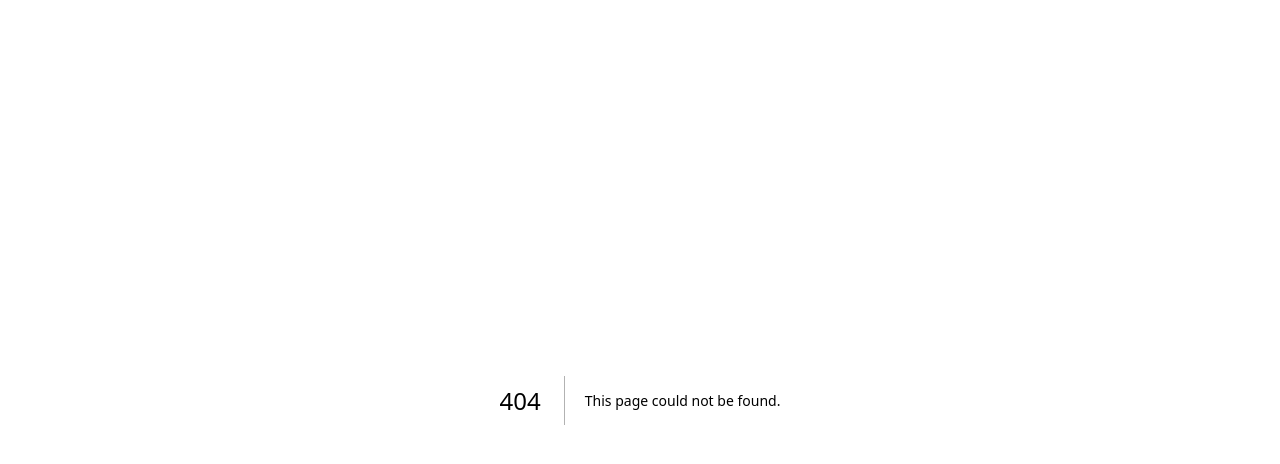
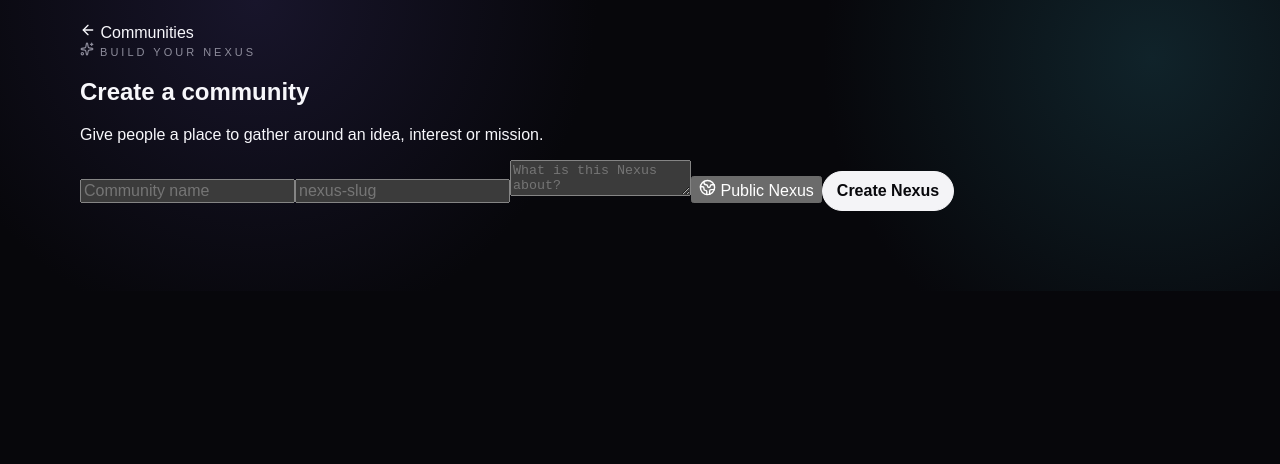
Before and after one commit to someshkohli458-star/sr-shooter0, a Next.js app: page /communities/create in a window 1280 px wide. Before the commit this address had no page. Shown: the top 464 px of the page. Built offline with nearby package versions, Linux system fonts and the light colour scheme.

Commit message:
feat: add Nexus community creation UI

```diff
--- /dev/null
+++ b/app/communities/create/page.tsx
@@ -0,0 +1,12 @@
+"use client";
+
+import { FormEvent, useState } from "react";
+import Link from "next/link";
+import { ArrowLeft, Globe2, Lock, Sparkles } from "lucide-react";
+import { createCommunity } from "@/lib/supabase/communities";
+
+export default function CreateCommunityPage() {
+  const [name, setName] = useState(""); const [slug, setSlug] = useState(""); const [description, setDescription] = useState(""); const [privateMode, setPrivateMode] = useState(false); const [error, setError] = useState(""); const [busy, setBusy] = useState(false);
+  async function submit(e: FormEvent) { e.preventDefault(); setBusy(true); setError(""); try { const c = await createCommunity({ name, slug: slug.toLowerCase().replace(/[^a-z0-9-]/g, "-"), description, is_private: privateMode }); window.location.href = `/communities/${c.slug}`; } catch (err) { setError(err instanceof Error ? err.message : "Could not create community."); } finally { setBusy(false); } }
+  return <main className="shell"><Link href="/communities" className="backLink"><ArrowLeft size={16}/> Communities</Link><section className="authCard"><div className="eyebrow"><Sparkles size={14}/> BUILD YOUR NEXUS</div><h1>Create a community</h1><p>Give people a place to gather around an idea, interest or mission.</p><form onSubmit={submit} className="stack"><input required minLength={3} maxLength={80} value={name} onChange={e=>setName(e.target.value)} placeholder="Community name"/><input required minLength={3} maxLength={80} value={slug} onChange={e=>setSlug(e.target.value)} placeholder="nexus-slug"/><textarea maxLength={500} value={description} onChange={e=>setDescription(e.target.value)} placeholder="What is this Nexus about?"/><button type="button" className={`visibility ${privateMode ? "selected" : ""}`} onClick={()=>setPrivateMode(!privateMode)}>{privateMode ? <Lock size={17}/> : <Globe2 size={17}/>} {privateMode ? "Private Nexus" : "Public Nexus"}</button>{error && <p className="errorText">{error}</p>}<button className="primary" disabled={busy}>{busy ? "Creating…" : "Create Nexus"}</button></form></section></main>;
+}
```
